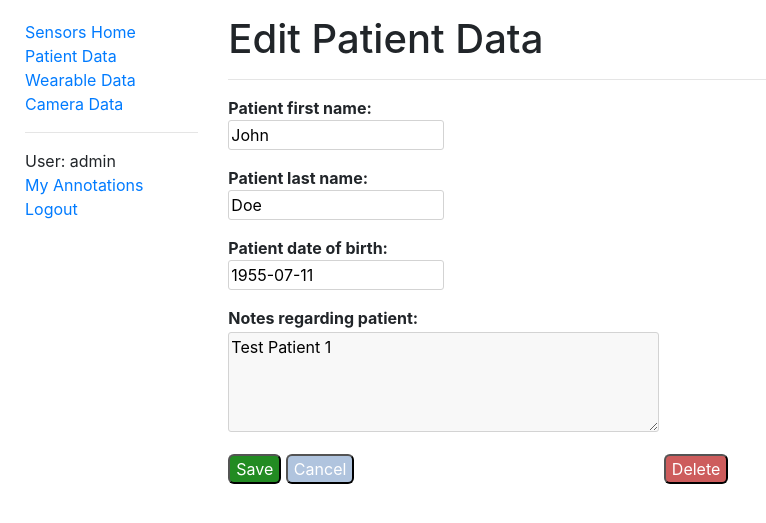
After one commit to mickeykkim/masters-project-sphere, a Django app: page /sensors/patientdata/1/edit/ in a window 1280 px wide. The commit adds this page. Shown: the top 523 px of the page, without its empty margins (0-766 px from the left). Run offline with Django 3.2, Linux system fonts and the light colour scheme; a user stored in the database is signed in; data comes from the database, SQL or seed files in the repository; both versions use the stored data as it was after the commit; some libraries are stand-ins or nearby versions.

Commit message:
added patient data edit

```diff
--- a/pdsensorvis/sensors/forms.py
+++ b/pdsensorvis/sensors/forms.py
@@ -29,8 +29,94 @@ class PatientDataCreateForm(forms.ModelForm):
             'notes': forms.Textarea(attrs={
                 'id': 'form-text',
                 'required': False,
-                'style': 'border: 1px solid #D3D3D3; border-radius: 3px; margin: 10px 0 0 0; '
+                'style': 'border: 1px solid #D3D3D3; border-radius: 3px; margin: 2px 0 0 0; '
                          'height: 100px; width: 100%; box-sizing: border-box; background-color: #f8f8f8;',
+            }),
+        }
+
+
+class PatientDataEditForm(forms.ModelForm):
+    class Meta:
+        model = PatientData
+        fields = ['first_name', 'last_name', 'date_of_birth', 'notes']
+        widgets = {
+            'first_name': forms.TextInput(attrs={
+                'id': 'form-note',
+                'required': True,
+                'style': 'display: table-cell; vertical-align: top; border: 1px solid #D3D3D3; border-radius: 3px; '
+                         'height: 30px; line-height: 30px; margin: 0px 0px 0px 0px; width: 50%; min-width: 190px;',
+            }),
+            'last_name': forms.TextInput(attrs={
+                'id': 'form-note',
+                'required': True,
+                'style': 'display: table-cell; vertical-align: top; border: 1px solid #D3D3D3; border-radius: 3px; '
+                         'height: 30px; line-height: 30px; margin: 0px 0px 0px 0px; width: 50%; min-width: 190px;',
+            }),
+            'date_of_birth': forms.DateInput(attrs={
+                'id': 'form-note',
+                'required': True,
+                'style': 'display: table-cell; vertical-align: top; border: 1px solid #D3D3D3; border-radius: 3px; '
+                         'height: 30px; line-height: 30px; margin: 0px 0px 0px 0px; width: 50%; min-width: 190px;',
+            }),
+            'notes': forms.Textarea(attrs={
+                'id': 'form-text',
+                'required': False,
+                'style': 'border: 1px solid #D3D3D3; border-radius: 3px; margin: 2px 0 0 0; '
+                         'height: 100px; width: 100%; box-sizing: border-box; background-color: #f8f8f8;',
+            }),
+        }
+
+
+class WearableDataCreateForm(forms.ModelForm):
+    class Meta:
+        model = WearableData
+        fields = ['filename', 'note', 'time']
+        widgets = {
+            'filename': forms.FileInput(attrs={
+                'class': 'form-control-file',
+                'required': True,
+            }),
+            'note': forms.Textarea(attrs={
+                'id': 'form-text',
+                'required': True,
+                'style': 'border: 1px solid #D3D3D3; border-radius: 3px; margin: 3px 0 0 0; '
+                         'height: 100px; width: 100%; box-sizing: border-box; background-color: #f8f8f8;',
+            }),
+            'time': forms.DateTimeInput(attrs={
+                'class': 'form-control datetimepicker-input',
+                'required': True,
+                'data-target': '#datetimepicker1',
+            })
+        }
+
+
+class CameraDataCreateForm(forms.ModelForm):
+    class Meta:
+        model = CameraData
+        fields = ['filename', 'note', 'time', 'framerate']
+        widgets = {
+            'filename': forms.FileInput(attrs={
+                'id': 'form-file-select',
+                'class': 'form-control-file',
+                'required': True,
+            }),
+            'note': forms.Textarea(attrs={
+                'id': 'form-note',
+                'required': True,
+                'style': 'border: 1px solid #D3D3D3; border-radius: 3px; margin: 3px 0 0 0; '
+                         'height: 100px; width: 100%; box-sizing: border-box; background-color: #f8f8f8;',
+            }),
+            'time': forms.DateTimeInput(attrs={
+                'class': 'form-control datetimepicker-input',
+                'required': True,
+                'data-target': '#datetimepicker1',
+            }),
+            'framerate': forms.Select(attrs={
+                'id': 'form-framerate',
+                'default': 'Film',
+                'required': True,
+                'style': 'display: table-cell; vertical-align: middle; border: 1px solid #D3D3D3; border-radius: 6px; '
+                         'height: 30px; line-height: 30px; margin: 0px 0px 0px 0px; width: 5%; min-width: 45px;',
             }),
         }
 
@@ -55,7 +141,7 @@ class CameraAnnotationCreateForm(forms.ModelForm):
                 'default': '00:00:00:00',
                 'readonly': True,
                 'style': 'font-family: "Roboto Mono", serif; text-align: center; display: table-cell; vertical-align: '
-                         'top; border: 1px solid #D3D3D3; border-radius: 3px; height: 30px; line-height: 30px; '
+                         'top; border: 1px solid #a0a0a0; border-radius: 3px; height: 30px; line-height: 30px; '
                          'margin: 0px 0px 0px 0px; width: 14%; min-width: 150px; background-color: #f8f8f8;',
             }),
             'time_end': forms.TextInput(attrs={
@@ -64,27 +150,21 @@ class CameraAnnotationCreateForm(forms.ModelForm):
                 'default': '00:00:00:00',
                 'readonly': True,
                 'style': 'font-family: "Roboto Mono", serif; text-align: center; display: table-cell; vertical-align: '
-                         'top; border: 1px solid #D3D3D3; border-radius: 3px; height: 30px; line-height: 30px; '
+                         'top; border: 1px solid #a0a0a0; border-radius: 3px; height: 30px; line-height: 30px; '
                          'margin: 0px 0px 0px 0px; width: 14%; min-width: 150px; background-color: #f8f8f8;',
             }),
             'annotation': forms.Select(attrs={
                 'id': 'form-annotation',
                 'required': True,
-                'style': 'display: table-cell; vertical-align: top; border: 1px solid #D3D3D3; border-radius: 6px; '
+                'style': 'display: table-cell; vertical-align: top; border: 1px solid #a0a0a0; border-radius: 6px; '
                          'height: 30px; line-height: 30px; margin: 0px 0px 0px 0px; width: 25.5%; min-width: 190px;',
             }),
             'note': forms.TextInput(attrs={
                 'id': 'form-note',
                 'required': False,
-                'style': 'display: table-cell; vertical-align: top; border: 1px solid #D3D3D3; border-radius: 3px; '
+                'style': 'display: table-cell; vertical-align: top; border: 1px solid #a0a0a0; border-radius: 3px; '
                          'height: 30px; line-height: 30px; margin: 0px 0px 0px 0px; width: 25%; min-width: 190px;',
-            }),
-            'status': forms.Select(attrs={
-                'id': 'form-annotation',
-                'required': True,
-                'style': 'display: table-cell; vertical-align: top; border: 1px solid #D3D3D3; border-radius: 6px; '
-                         'height: 30px; line-height: 30px; margin: 0px 0px 0px 0px; width: 5%; min-width: 45px;',
-            }),
+            })
         }
 
 
@@ -110,7 +190,7 @@ class CameraAnnotationCommentCreateForm(forms.ModelForm):
             'text': forms.Textarea(attrs={
                 'id': 'form-text',
                 'required': True,
-                'style': 'border: 1px solid #D3D3D3; border-radius: 3px; '
+                'style': 'border: 1px solid #a0a0a0; border-radius: 3px; '
                          'height: 150px; width: 90%; box-sizing: border-box; background-color: #f8f8f8;',
             }),
         }
@@ -122,47 +202,3 @@ class UploadFileForm(forms.Form):
         label='Select a file',
         help_text='max. 42 megabytes'
     )
-
-
-class WearableDataCreateForm(forms.ModelForm):
-    class Meta:
-        model = WearableData
-        fields = ['filename', 'note', 'time']
-        widgets = {
-            'note': forms.Textarea(attrs={
-                'id': 'form-text',
-                'required': True,
-                'style': 'border: 1px solid #D3D3D3; border-radius: 3px; margin: 10px 0 0 0; '
-                         'height: 100px; width: 100%; box-sizing: border-box; background-color: #f8f8f8;',
-            }),
-            'time': forms.DateTimeInput(attrs={
-                'class': 'form-control datetimepicker-input',
-                'required': True,
-                'data-target': '#datetimepicker1',
-            }),
-            'framerate': forms.Select(attrs={
-                'id': 'form-framerate',
-                'required': True,
-                'style': 'display: table-cell; vertical-align: top; border: 1px solid #D3D3D3; border-radius: 6px; '
-                         'height: 30px; line-height: 30px; margin: 0px 0px 0px 0px; width: 5%; min-width: 45px;',
-            }),
-        }
-
-
-class CameraDataCreateForm(forms.ModelForm):
-    class Meta:
-        model = CameraData
-        fields = ['filename', 'note', 'time', 'framerate']
-        widgets = {
-            'note': forms.Textarea(attrs={
-                'id': 'form-text',
-                'required': True,
-                'style': 'border: 1px solid #D3D3D3; border-radius: 3px; margin: 10px 0 0 0; '
-                         'height: 100px; width: 100%; box-sizing: border-box; background-color: #f8f8f8;',
-            }),
-            'time': forms.DateTimeInput(attrs={
-                'class': 'form-control datetimepicker-input',
-                'required': True,
-                'data-target': '#datetimepicker1',
-            }),
-        }
--- a/pdsensorvis/sensors/static/js/cameradata_detail.js
+++ b/pdsensorvis/sensors/static/js/cameradata_detail.js
@@ -43,6 +43,7 @@ let stepForwardBox = document.getElementById("forward-increment");
 // Framerate and Export Elements
 /*
 let stdFrameRates = {
+   NTSC_Film: 23.98,
    FILM: 24,
    NTSC: 29.97,
    NTSC_HD: 59.94,
--- /dev/null
+++ b/pdsensorvis/sensors/templates/sensors/edit_patientdata.html
@@ -0,0 +1,32 @@
+{% extends "base.html" %}
+
+
+{% block content %}
+  <h1>Edit Patient Data</h1>
+  <hr>
+  <form action="" method="post" class="form-group">
+    {% csrf_token %}
+    <table>
+      <div><strong>{{ form.first_name.help_text }}:</strong><p>{{ form.first_name }}</p></div>
+      <div><strong>{{ form.last_name.help_text }}:</strong><p>{{ form.last_name }}</p></div>
+      <div><strong>{{ form.date_of_birth.help_text }}:</strong><p>{{ form.date_of_birth }}</p></div>
+      <div style="margin-top: 10px;">
+        <strong>{{ form.notes.help_text }}:</strong><p>{{ form.notes }}</p>
+      </div>
+    </table>
+    <input type="submit" value="Save" class="saveButton" />
+    <input type="button" value="Cancel" class="cancelButton" onclick="window.history.back()" />
+  </form>
+  <form action="{% url 'delete-patientdata' patientdata.id %}" method="post" class="form-group">
+    {% csrf_token %}
+    <input type="submit" value="Delete" class="deleteButton" onclick="return confirm('Are you sure you want to delete this patient data?');" />
+  </form>
+{% endblock %}
+
+{% block jquery %}
+  $(function () {
+      $("#datetimepicker1").datetimepicker({
+          format: 'DD/MM/YYYY',
+      });
+  });
+{% endblock %}
--- a/pdsensorvis/sensors/templates/sensors/patient_upload.html
+++ b/pdsensorvis/sensors/templates/sensors/patient_upload.html
@@ -21,7 +21,7 @@
 {% block content %}
   <h1>Create New Patient Data</h1>
   <hr>
-  <form action="" method="post" enctype="multipart/form-data">
+  <form action="" method="post" class="form-group">
     {% csrf_token %}
     <table>
       <div><strong>{{ form.first_name.help_text }}:</strong><p>{{ form.first_name }}</p></div>
@@ -37,7 +37,7 @@
         <strong>{{ form.notes.help_text }}:</strong><p>{{ form.notes }}</p>
       </div>
     </table>
-    <div class="buttons" style="margin-top: 10px">
+    <div class="buttons" style="margin-top: -5px">
       <input type="submit" value="Create" class="saveButton" />
       <input type="button" value="Cancel" class="cancelButton" onclick="window.history.back()" />
     </div>
--- a/pdsensorvis/sensors/templates/sensors/patientdata_detail.html
+++ b/pdsensorvis/sensors/templates/sensors/patientdata_detail.html
@@ -5,7 +5,9 @@
     <h1>Patient: {{ patientdata }}</h1>
     {% if perms.sensors.can_alter_patientdata %}
       <button id="edit" class="titleButton controlButtonXL" data-toggle="tooltip" data-placement="bottom" data-trigger="hover"
-            title="Edit Patient Data"><i class="material-icons buttonIconS">create</i> Edit</button>
+              title="Edit Patient Data" onclick='window.location.href="{% url 'edit-patientdata' patientdata.id %}"'>
+        <i class="material-icons buttonIconS">create</i> Edit
+      </button>
     {% endif %}
   </div>
   <hr>
--- a/pdsensorvis/sensors/urls.py
+++ b/pdsensorvis/sensors/urls.py
@@ -31,4 +31,6 @@ urlpatterns = [
     re_path(r'^wearabledata/(?P<pk>[\w-]+)/import/annotation/$', views.upload_csv_annotation,
             name='upload_csv_annotation'),
     re_path(r'^patientdata/create/$', views.create_patientdata, name='create_patientdata'),
+    re_path(r'^patientdata/(?P<pk>[\w-]+)/edit/$', views.edit_patientdata, name='edit-patientdata'),
+    re_path(r'^patientdata/(?P<pk>[\w-]+)/delete/$', views.delete_patientdata, name='delete-patientdata'),
 ]
--- a/pdsensorvis/sensors/views.py
+++ b/pdsensorvis/sensors/views.py
@@ -12,10 +12,13 @@ from django.contrib.auth.decorators import permission_required
 from .models import PatientData, WearableData, CameraData, WearableAnnotation, CameraAnnotation, \
     CameraAnnotationComment, WearableDataPoint
 from .forms import CameraAnnotationCreateForm, CameraAnnotationEditForm, CameraAnnotationCommentCreateForm, \
-    UploadFileForm, WearableDataCreateForm, CameraDataCreateForm, PatientDataCreateForm
+    UploadFileForm, WearableDataCreateForm, CameraDataCreateForm, PatientDataCreateForm, PatientDataEditForm
 from uuid import UUID
 
 User = get_user_model()
+
+annotation_fields = ['Time Begin (h:m:s:f)', 'Time Begin (h:m:s,ms)', 'Frame Begin', 'Time End (h:m:s:f)',
+                     'Time End (h:m:s,ms)', 'Frame End', 'Annotation', 'Note', 'Annotator', 'Comments', ]
 
 
 def is_valid_uuid(uuid_to_test, version=4):
@@ -26,6 +29,25 @@ def is_valid_uuid(uuid_to_test, version=4):
         return False
 
     return str(uuid_obj) == uuid_to_test
+
+
+def convert_smpte_to_frames(smpte, framerate):
+    components = smpte.split(":")
+    frames = int(components[0]) * (framerate * 60 * 60) + \
+             int(components[1]) * (framerate * 60) + \
+             int(components[2]) * framerate + \
+             int(components[3])
+    return frames
+
+
+def convert_smpte_to_ms_time(smpte, framerate):
+    components = smpte.split(":")
+    print(str(int(components[3])))
+    ms = str(round(int(components[3]) * 1000 / framerate)).zfill(3)
+    ms_time = str(components[0]) + ":" + \
+              str(components[1]) + ":" + \
+              str(components[2]) + "," + ms
+    return ms_time
 
 
 def index(request):
@@ -89,6 +111,47 @@ def create_patientdata(request):
     return render(request, 'sensors/patient_upload.html', context)
 
 
+@permission_required('sensors.can_alter_patientdata')
+def edit_patientdata(request, pk):
+    existing_patientdata = get_object_or_404(PatientData, pk=pk)
+
+    if request.method == 'POST':
+        form = PatientDataEditForm(request.POST, instance=existing_patientdata)
+        if form.is_valid():
+            existing_patientdata = form.save(commit=False)
+            existing_patientdata.save()
+            return redirect('patientdata-detail', pk)
+        else:
+            print(form.errors)
+    else:
+        form = PatientDataEditForm(instance=existing_patientdata)
+
+    context = {
+        'form': form,
+        'patientdata': existing_patientdata,
+    }
+
+    return render(request, 'sensors/edit_patientdata.html', context)
+
+
+@permission_required('sensors.can_alter_patientdata')
+def delete_patientdata(request, pk):
+    existing_patientdata = get_object_or_404(PatientData, pk=pk)
+
+    if request.method == 'POST':
+        existing_patientdata.delete()
+        return redirect('patientdata')
+    else:
+        form = PatientDataEditForm(instance=existing_patientdata)
+
+    context = {
+        'form': form,
+        'patientdata': existing_patientdata,
+    }
+
+    return render(request, 'sensors/delete_patientdata.html', context)
+
+
 @permission_required('sensors.can_alter_wearabledata')
 def create_wearabledata(request, pk):
     patient_id = get_object_or_404(PatientData, pk=pk)
@@ -138,25 +201,6 @@ def create_cameradata(request, pk):
     return render(request, 'sensors/camera_upload.html', context)
 
 
-def convert_smpte_to_frames(smpte, framerate):
-    components = smpte.split(":")
-    frames = int(components[0]) * (framerate * 60 * 60) + \
-             int(components[1]) * (framerate * 60) + \
-             int(components[2]) * framerate + \
-             int(components[3])
-    return frames
-
-
-def convert_smpte_to_ms_time(smpte, framerate):
-    components = smpte.split(":")
-    print(str(int(components[3])))
-    ms = str(round(int(components[3]) * 1000 / framerate)).zfill(3)
-    ms_time = str(components[0]) + ":" + \
-              str(components[1]) + ":" + \
-              str(components[2]) + "," + ms
-    return ms_time
-
-
 @permission_required('sensors.can_alter_cameraannotation')
 def edit_camera_annotation(request, uuid, pk):
     existing_annotation = get_object_or_404(CameraAnnotation, pk=pk)
@@ -203,8 +247,121 @@ def delete_camera_annotation(request, uuid, pk):
     return render(request, 'sensors/edit_camera_annotation.html', context)
 
 
-annotation_fields = ['Time Begin (h:m:s:f)', 'Time Begin (h:m:s,ms)', 'Frame Begin', 'Time End (h:m:s:f)',
-                     'Time End (h:m:s,ms)', 'Frame End', 'Annotation', 'Note', 'Annotator', 'Comments', ]
+class CameraDataDetailGet(LoginRequiredMixin, generic.DetailView):
+    model = CameraData
+    permission_required = 'catalog.sensors.can_alter_cameradata'
+
+    def get_context_data(self, **kwargs):
+        context = super(CameraDataDetailGet, self).get_context_data(**kwargs)
+        context['form'] = CameraAnnotationCreateForm(initial=self.request.session.get('form_data'))
+        return context
+
+
+class CameraDataDetailView(LoginRequiredMixin, generic.View):
+    def get(self, request, *args, **kwargs):
+        view = CameraDataDetailGet.as_view()
+        return view(request, *args, **kwargs)
+
+    def post(self, request, pk):
+        current_camera = get_object_or_404(CameraData, pk=pk)
+
+        form = CameraAnnotationCreateForm(request.POST)
+
+        if form.is_valid():
+            self.request.session['form_data'] = form.cleaned_data
+            new_annotation = form.save(commit=False)
+            new_annotation.camera = current_camera
+            new_annotation.annotator = request.user
+            new_annotation.annotation = form.cleaned_data['annotation']
+            new_annotation.save()
+            return redirect('cameradata-detail', pk=pk)
+        else:
+            print(form.errors)
+
+        context = {
+            'form': form,
+            'cameradata': current_camera
+        }
+
+        return render(request, 'sensors/cameradata_detail.html', context)
+
+
+class CameraAnnotationDetailGet(LoginRequiredMixin, generic.DetailView):
+    """View to get annotations."""
+    model = CameraAnnotation
+
+    def get_context_data(self, **kwargs):
+        context = super(CameraAnnotationDetailGet, self).get_context_data(**kwargs)
+        context['form'] = CameraAnnotationCommentCreateForm()
+        return context
+
+
+class CameraAnnotationDetailView(LoginRequiredMixin, generic.View):
+    """Combined get and post for camera annotations and comments."""
+
+    def get(self, request, *args, **kwargs):
+        view = CameraAnnotationDetailGet.as_view()
+        return view(request, *args, **kwargs)
+
+    def post(self, request, uuid, pk):
+        current_annotation = get_object_or_404(CameraAnnotation, pk=pk)
+
+        form = CameraAnnotationCommentCreateForm(request.POST)
+
+        if form.is_valid():
+            # self.request.session['form_data'] = form.cleaned_data
+            new_comment = form.save(commit=False)
+            new_comment.annotation = current_annotation
+            new_comment.author = request.user
+            new_comment.text = form.cleaned_data['text']
+            new_comment.save()
+            return redirect('cameraannotation-detail', uuid=uuid, pk=pk)
+        else:
+            print(form.errors)
+
+        context = {
+            'form': form,
+            'cameraannotation': current_annotation
+        }
+
+        return render(request, 'sensors/cameraannotation_detail.html', context)
+
+
+class PatientDataListView(LoginRequiredMixin, generic.ListView):
+    model = PatientData
+    paginate_by = 10
+
+
+class PatientDataDetailView(LoginRequiredMixin, generic.DetailView):
+    model = PatientData
+
+
+class WearableDataListView(LoginRequiredMixin, generic.ListView):
+    model = WearableData
+    paginate_by = 10
+
+
+class WearableDataDetailView(LoginRequiredMixin, generic.DetailView):
+    model = WearableData
+
+
+class WearableAnnotationDetailView(LoginRequiredMixin, generic.DetailView):
+    model = WearableAnnotation
+
+
+class CameraDataListView(LoginRequiredMixin, generic.ListView):
+    model = CameraData
+    paginate_by = 10
+
+
+class CameraAnnotationByUserListView(LoginRequiredMixin, generic.ListView):
+    """Generic class-based view listing annotations by current user."""
+    model = CameraAnnotation
+    template_name = 'sensors/cameraannotation_list_annotated_user.html'
+    paginate_by = 10
+
+    def get_queryset(self):
+        return CameraAnnotation.objects.filter(annotator=self.request.user).order_by('camera', 'time_begin')
 
 
 def export_annotations_csv(request, pk):
@@ -313,130 +470,13 @@ def import_wearableannotation_csv(pk, path):
     """
     wearabledata = get_object_or_404(WearableData, pk=pk)
     with open(path) as import_file:
-        reader = csv.DictReader(import_file, fieldnames=annotation_fields)
+        reader = csv.DictReader(import_file, fieldnames=['Frame Begin', 'Frame End', 'Annotation', 'Note'])
         for row in reader:
             _, created = WearableAnnotation.objects.get_or_create(
                 wearable=wearabledata,
                 annotator=User,
-                frame_begin=row['frame_begin'],
-                frame_end=row['frame_end'],
-                annotation=row['annotation'],
-                note=row['note'],
+                frame_begin=row['Frame Begin'],
+                frame_end=row['Frame End'],
+                annotation=row['Annotation'],
+                note=row['Note'],
             )
-
-
-class CameraDataDetailGet(LoginRequiredMixin, generic.DetailView):
-    model = CameraData
-    permission_required = 'catalog.sensors.can_alter_cameradata'
-
-    def get_context_data(self, **kwargs):
-        context = super(CameraDataDetailGet, self).get_context_data(**kwargs)
-        context['form'] = CameraAnnotationCreateForm(initial=self.request.session.get('form_data'))
-        return context
-
-
-class CameraDataDetailView(LoginRequiredMixin, generic.View):
-    def get(self, request, *args, **kwargs):
-        view = CameraDataDetailGet.as_view()
-        return view(request, *args, **kwargs)
-
-    def post(self, request, pk):
-        current_camera = get_object_or_404(CameraData, pk=pk)
-
-        form = CameraAnnotationCreateForm(request.POST)
-
-        if form.is_valid():
-            self.request.session['form_data'] = form.cleaned_data
-            new_annotation = form.save(commit=False)
-            new_annotation.camera = current_camera
-            new_annotation.annotator = request.user
-            new_annotation.annotation = form.cleaned_data['annotation']
-            new_annotation.save()
-            return redirect('cameradata-detail', pk=pk)
-        else:
-            print(form.errors)
-
-        context = {
-            'form': form,
-            'cameradata': current_camera
-        }
-
-        return render(request, 'sensors/cameradata_detail.html', context)
-
-
-class PatientDataListView(LoginRequiredMixin, generic.ListView):
-    model = PatientData
-    paginate_by = 10
-
-
-class PatientDataDetailView(LoginRequiredMixin, generic.DetailView):
-    model = PatientData
-
-
-class WearableDataListView(LoginRequiredMixin, generic.ListView):
-    model = WearableData
-    paginate_by = 10
-
-
-class WearableDataDetailView(LoginRequiredMixin, generic.DetailView):
-    model = WearableData
-
-
-class WearableAnnotationDetailView(LoginRequiredMixin, generic.DetailView):
-    model = WearableAnnotation
-
-
-class CameraDataListView(LoginRequiredMixin, generic.ListView):
-    model = CameraData
-    paginate_by = 10
-
-
-class CameraAnnotationByUserListView(LoginRequiredMixin, generic.ListView):
-    """Generic class-based view listing annotations by current user."""
-    model = CameraAnnotation
-    template_name = 'sensors/cameraannotation_list_annotated_user.html'
-    paginate_by = 10
-
-    def get_queryset(self):
-        return CameraAnnotation.objects.filter(annotator=self.request.user).order_by('camera', 'time_begin')
-
-
-class CameraAnnotationDetailGet(LoginRequiredMixin, generic.DetailView):
-    """View to get annotations."""
-    model = CameraAnnotation
-
-    def get_context_data(self, **kwargs):
-        context = super(CameraAnnotationDetailGet, self).get_context_data(**kwargs)
-        context['form'] = CameraAnnotationCommentCreateForm()
-        return context
-
-
-class CameraAnnotationDetailView(LoginRequiredMixin, generic.View):
-    """Combined get and post for camera annotations and comments."""
-
-    def get(self, request, *args, **kwargs):
-        view = CameraAnnotationDetailGet.as_view()
-        return view(request, *args, **kwargs)
-
-    def post(self, request, uuid, pk):
-        current_annotation = get_object_or_404(CameraAnnotation, pk=pk)
-
-        form = CameraAnnotationCommentCreateForm(request.POST)
-
-        if form.is_valid():
-            # self.request.session['form_data'] = form.cleaned_data
-            new_comment = form.save(commit=False)
-            new_comment.annotation = current_annotation
-            new_comment.author = request.user
-            new_comment.text = form.cleaned_data['text']
-            new_comment.save()
-            return redirect('cameraannotation-detail', uuid=uuid, pk=pk)
-        else:
-            print(form.errors)
-
-        context = {
-            'form': form,
-            'cameraannotation': current_annotation
-        }
-
-        return render(request, 'sensors/cameraannotation_detail.html', context)
```
Also changed, not shown: pdsensorvis/sensors/models.py (+4 -3 lines), pdsensorvis/sensors/templates/sensors/camera_upload.html (+5 -8 lines), pdsensorvis/sensors/templates/sensors/wearable_upload.html (+5 -8 lines), pdsensorvis/db.sqlite3, pdsensorvis/sensors/migrations/0004_auto_20190925_0809.py (added).
